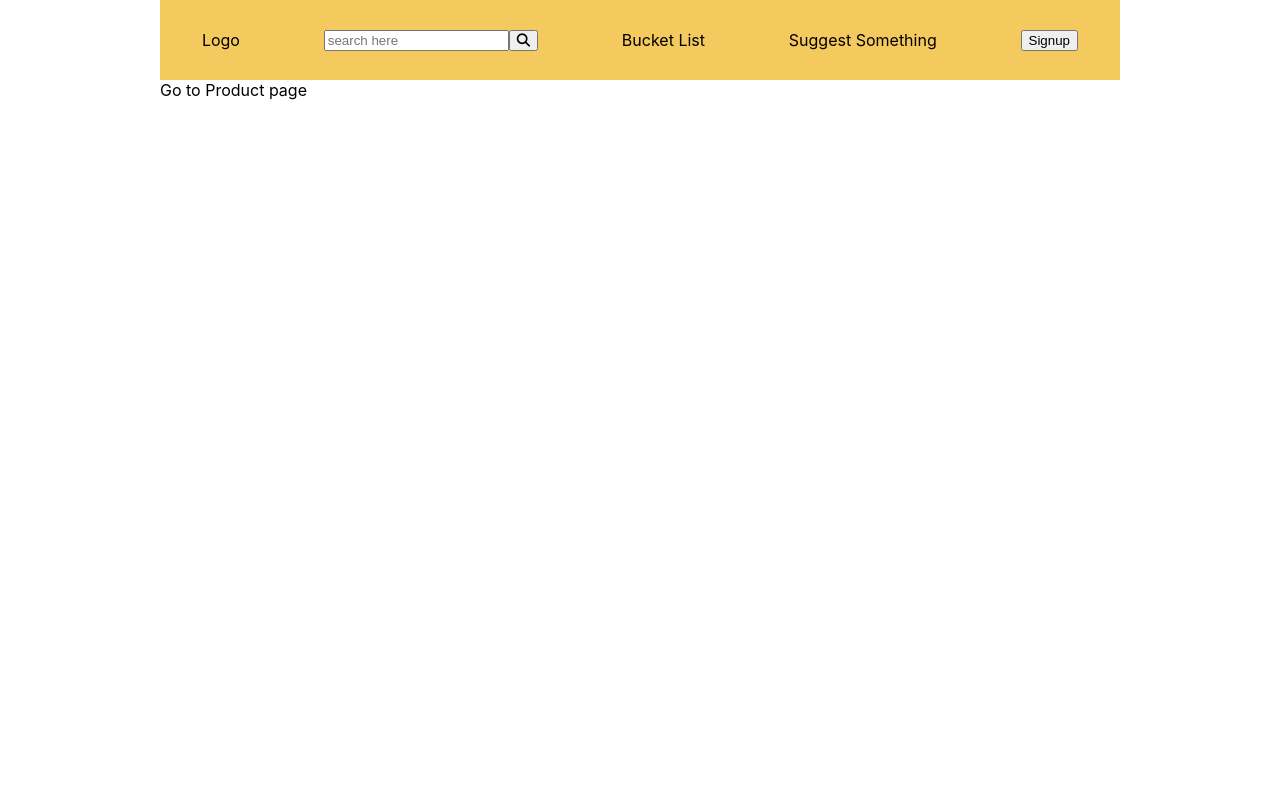
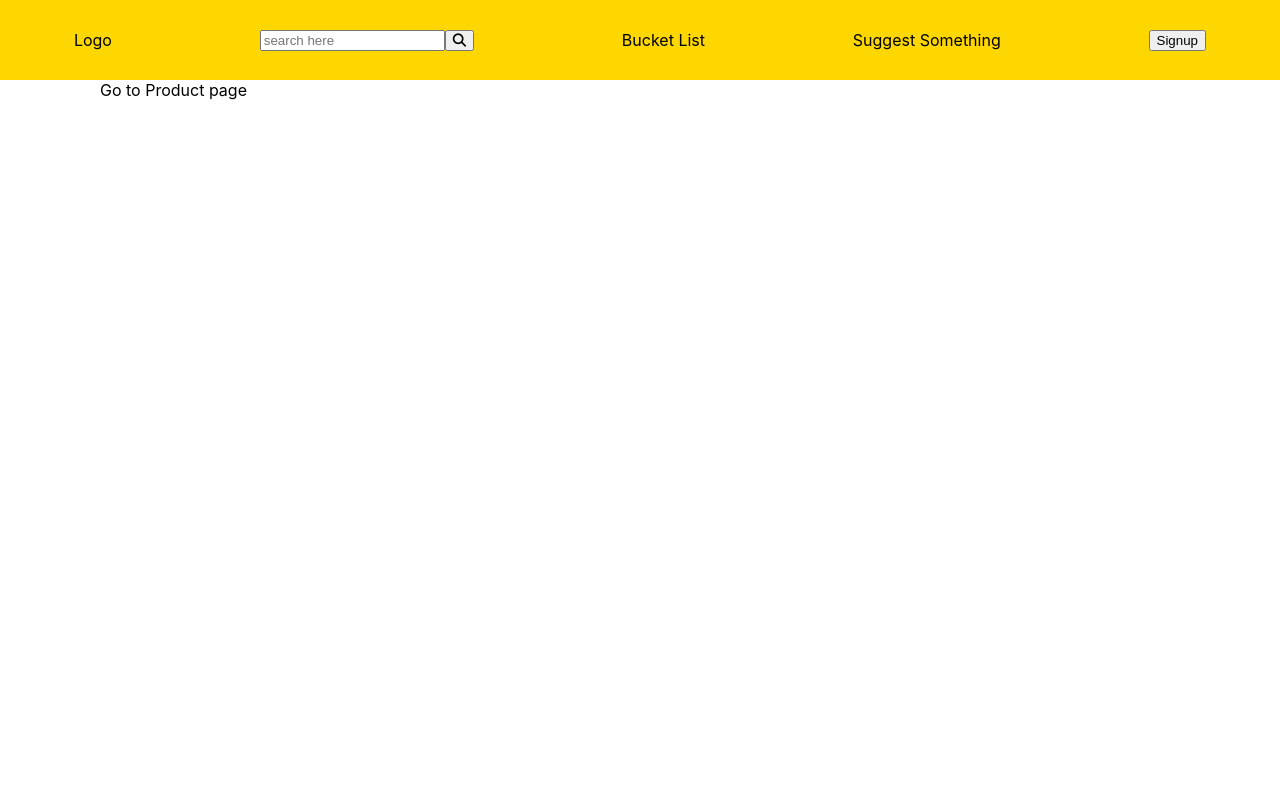
Before and after one commit to MushfiqMashuk/FoodMortem, a Next.js app: page / in a window 1280 px wide. Shown: the top 800 px of the page. Built offline with nearby package versions, Linux system fonts and the light colour scheme.

Commit message:
Dynamic title for modal

```diff
--- a/components/Layout/layout.module.scss
+++ b/components/Layout/layout.module.scss
@@ -2,4 +2,5 @@
 
 .body {
   min-height: 100vh;
+  padding: 0px 80px 0px 100px;
 }
--- a/components/Modal/index.jsx
+++ b/components/Modal/index.jsx
@@ -15,7 +15,7 @@ const Modal = ({ onClose, children = null, title = "Hello There" }) => {
           <span className={styles.close_button}>&times;</span>
         </div>
         <div className={styles.title}>
-          <h3>{title}</h3>
+          {title}
         </div>
         {children && children}
       </div>
--- a/components/Modal/modal.module.scss
+++ b/components/Modal/modal.module.scss
@@ -1,4 +1,5 @@
 @import "../../styles/Mixins.scss";
+@import "../../styles/Variables.scss";
 
 .overflow_hidden {
   overflow: hidden;
@@ -20,6 +21,13 @@
   z-index: 9999;
   @include center_element;
   background-color: rgba(0, 0, 0, 0.5);
+
+  .title {
+    @include center_element;
+    @include rating_title;
+    margin: 10px 0px;
+    color: $primary_color;
+  }
 
   .modal_content {
     position: relative;
--- a/components/RatingComponent/index.jsx
+++ b/components/RatingComponent/index.jsx
@@ -12,7 +12,7 @@ function RatingComponent({ productRating }) {
 
   return (
     <>
-      {showModal && <Modal onClose={() => setShowModal(false)} />}
+      {showModal && <Modal title="Rate This" onClose={() => setShowModal(false)} />}
       {productRating && (
         <div className={styles.container}>
           <div className={styles.rating}>
--- a/components/RatingComponent/ratingComponent.module.scss
+++ b/components/RatingComponent/ratingComponent.module.scss
@@ -22,10 +22,7 @@
 
   .rating_title {
     @include center_element;
-    text-transform: uppercase;
-    letter-spacing: 0.3em;
-    font-weight: 500;
-    width: 100%;
+    @include rating_title;
     flex: 1;
   }
 
--- a/styles/_Mixins.scss
+++ b/styles/_Mixins.scss
@@ -10,3 +10,10 @@
   justify-content: center;
   align-items: center;
 }
+
+@mixin rating_title {
+  text-transform: uppercase;
+  letter-spacing: 0.3em;
+  font-weight: 500;
+  width: 100%;
+}
--- a/styles/_Variables.scss
+++ b/styles/_Variables.scss
@@ -1,8 +1,12 @@
+// Colors
+
+$primary_color: #FFD700;
+
 // Top Loader
-$top_loader_height: 3.5px;
+$top_loader_height: 3.6px;
 $top_loader_color: #0969da;
 
-$navbar_background_color: #f4c95d;
+$navbar_background_color: $primary_color;
 $body_background_color: rgb(247, 245, 245);
 $footer_background_color: #3b3b3b;
 $heading_font_weight: 400;
--- a/styles/globals.scss
+++ b/styles/globals.scss
@@ -3,7 +3,6 @@
 
 html,
 body {
-  padding: 0px 80px 0px 80px;
   margin: 0;
   font-family: -apple-system, BlinkMacSystemFont, Segoe UI, Roboto, Oxygen,
     Ubuntu, Cantarell, Fira Sans, Droid Sans, Helvetica Neue, sans-serif;
```
